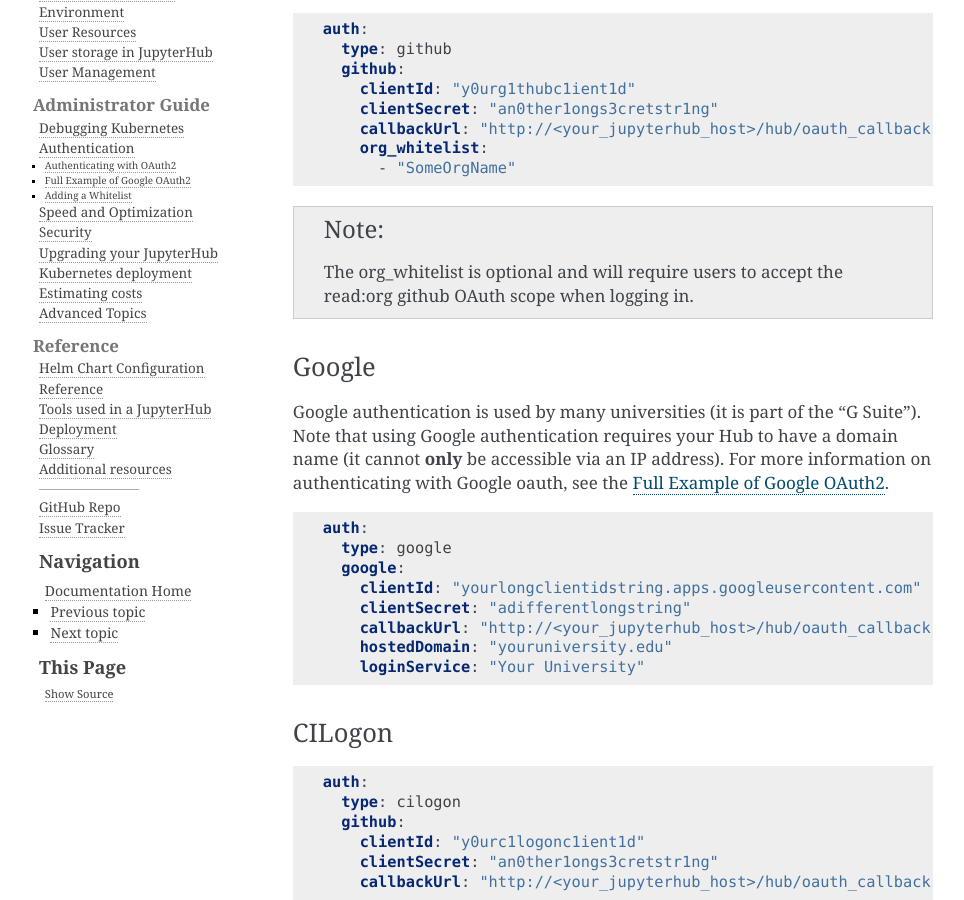
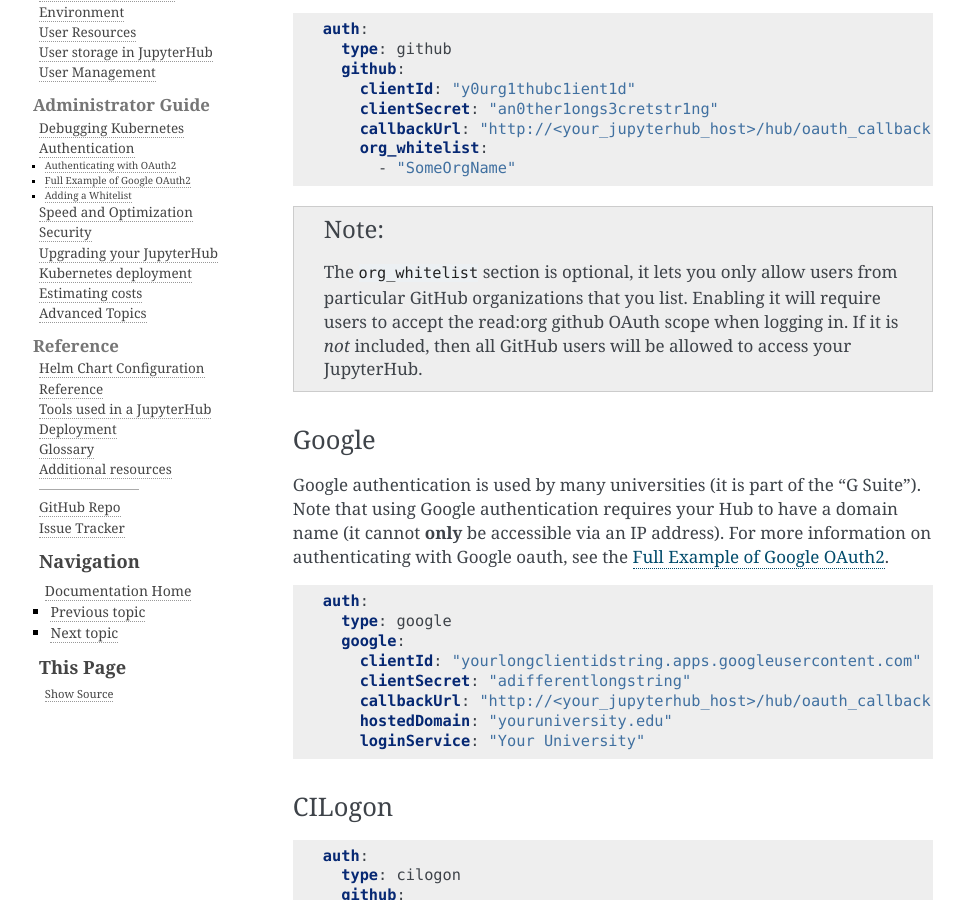
Before and after one commit to jupyterhub/zero-to-jupyterhub-k8s, a Sphinx documentation site: the page built from doc/source/authentication.rst, in a window 1280 px wide and 900 px high, scrolled down 856 px. Shown: the whole window, without its empty margins (147-1111 px from the left). Built offline with Sphinx 7.4.7, drawn with Linux system fonts in a browser that asks for light colours; pages that are not in the unit, such as notebooks, are missing from menus.

Commit message:
improving language around github orgs in auth

```diff
--- a/doc/source/authentication.rst
+++ b/doc/source/authentication.rst
@@ -52,8 +52,9 @@
 
 .. note::
 
-   The org_whitelist is optional and will require users to accept the read:org github OAuth scope when
-   logging in.
+   The ``org_whitelist`` section is optional, it lets you only allow users from particular GitHub
+   organizations that you list. Enabling it will require users to accept the read:org github OAuth scope when
+   logging in. If it is *not* included, then all GitHub users will be allowed to access your JupyterHub.
 
 Google
 ^^^^^^
```
